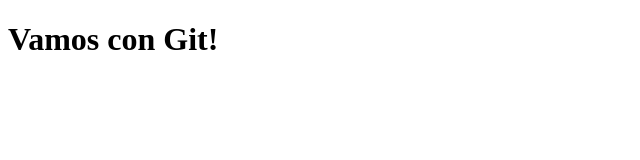
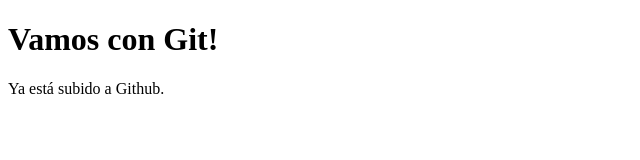
Before and after one commit to SergioCamejo/Primer_proyecto, a plain HTML site: page index.html in a window 1280 px wide. Shown: the whole page, without its empty margins (0-640 px from the left). Drawn offline with Linux system fonts and the light colour scheme.

Commit message:
Agregado un parrafo de comentario

```diff
--- a/index.html
+++ b/index.html
@@ -8,5 +8,6 @@
 </head>
 <body>
     <h1>Vamos con Git!</h1>
+    <p>Ya está subido a Github.</p>
 </body>
 </html>
```
